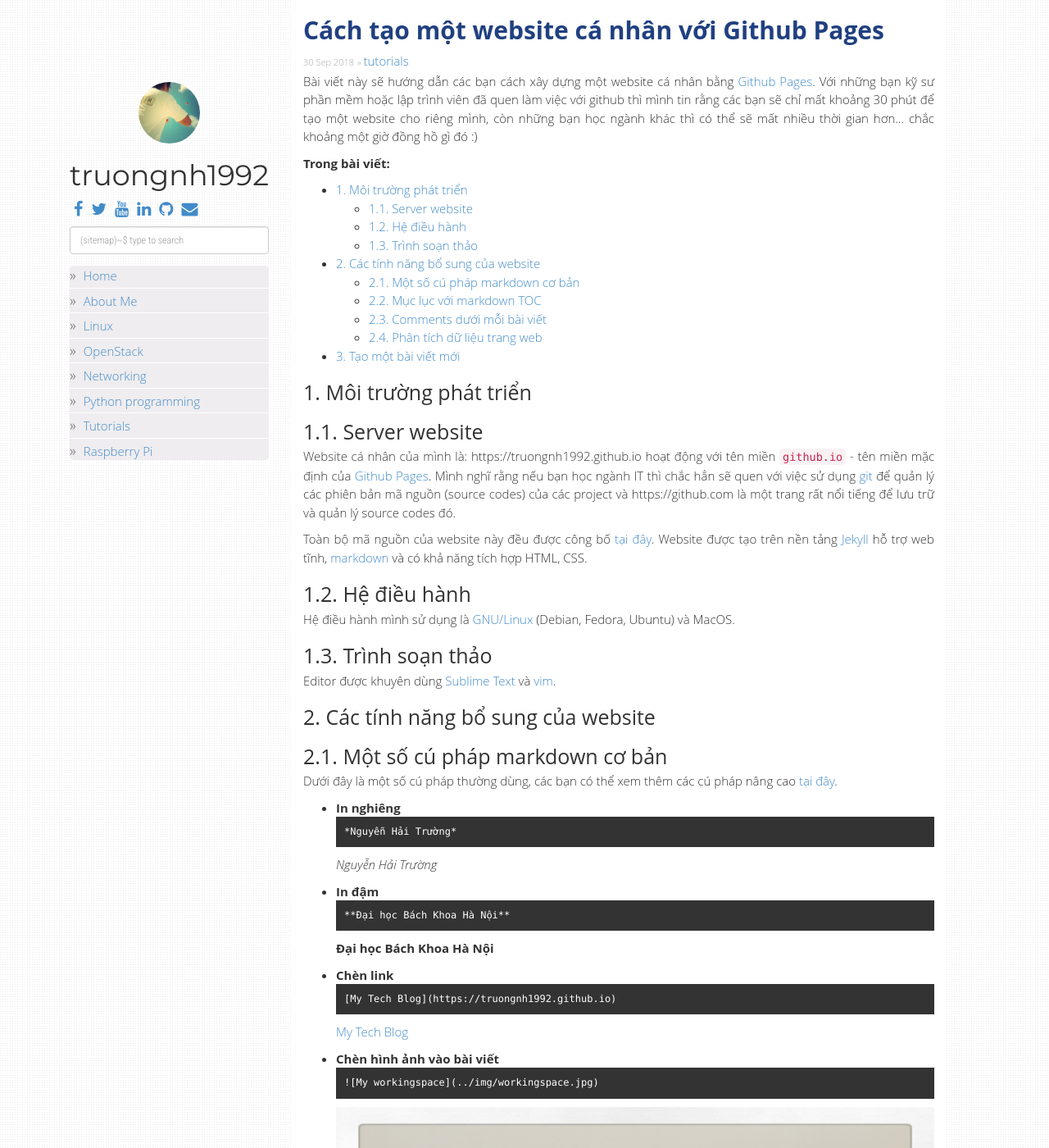
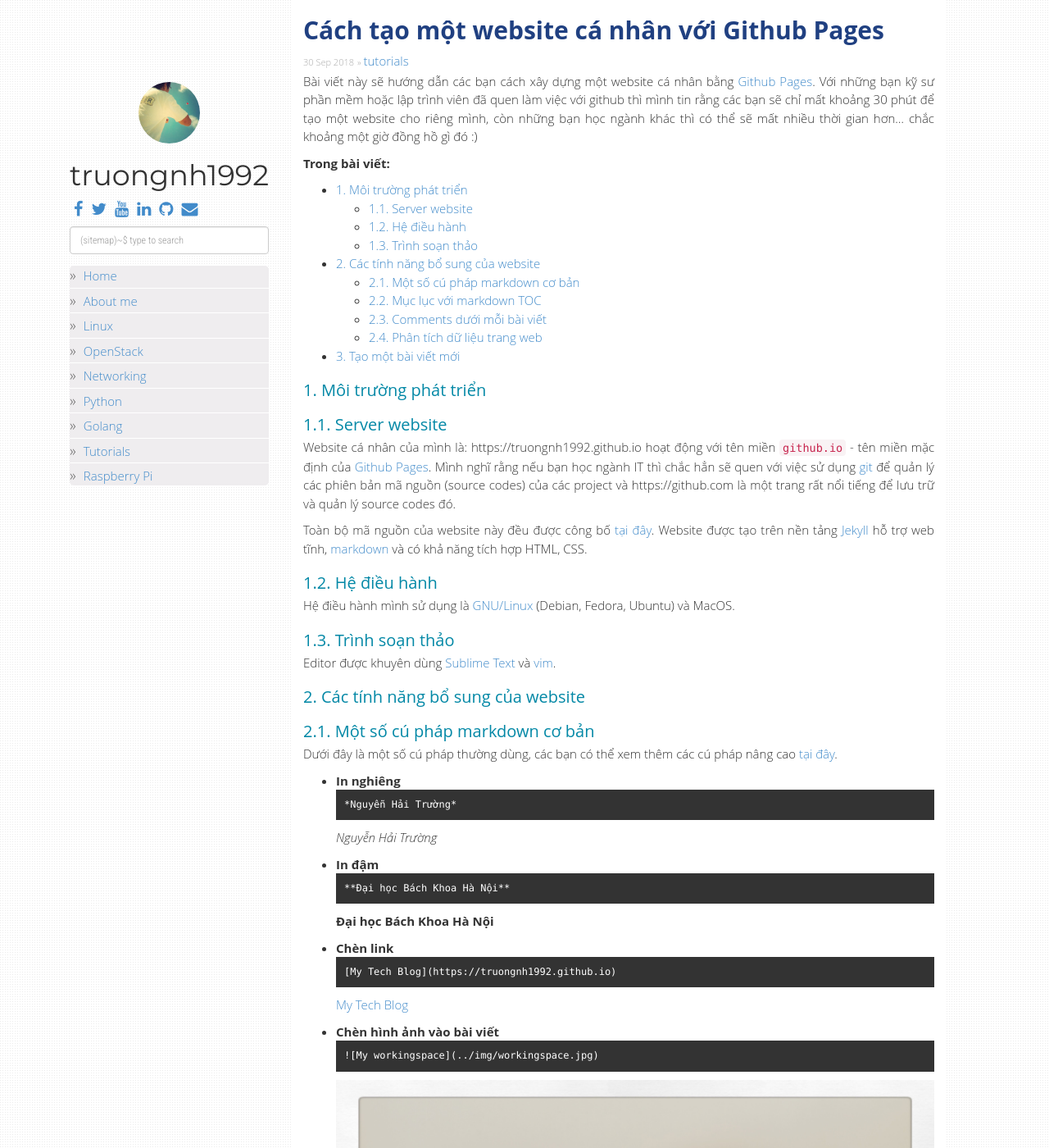
Before and after one commit to truongnh1992/truongnh1992.github.io, a Jekyll site: the page built from _posts/2018-09-30-how-to-create-this-site.md, in a window 1280 px wide and 1400 px high. Shown: the whole window at 82% size. Built offline with Jekyll 4.4.1, drawn with Linux system fonts in a browser that asks for light colours; nearby versions of some CDN libraries; comment, search, counter and statistics services are not loaded.

Commit message:
Update website
Signed-off-by: Nguyen Hai Truong <truongnh@vn.fujitsu.com>

```diff
--- a/_config.yml
+++ b/_config.yml
@@ -34,7 +34,7 @@
 #  fb_appid: 1749788565247320
 
 urls:
-    - text: About Me
+    - text: About me
       url: /about/
     - text: Linux
       url: /category/linux
@@ -42,8 +42,10 @@
       url: /category/openstack
     - text: Networking
       url: /category/networking
-    - text: Python programming
+    - text: Python
       url: /category/python
+    - text: Golang
+      url: /category/golang
     - text: Tutorials
       url: /category/tutorials
     - text: Raspberry Pi
--- a/static/css/main.css
+++ b/static/css/main.css
@@ -44,8 +44,9 @@
   font-family: Montserrat;
 }
 h2, h3 {
+  color: #0388a6;
   margin-bottom: 5px;
-  font-size: 25px;
+  font-size: 20px;
 }
 a, a:active {
   text-decoration: none;
```
Also changed, not shown: category/golang.md (added, +6 -0 lines).
